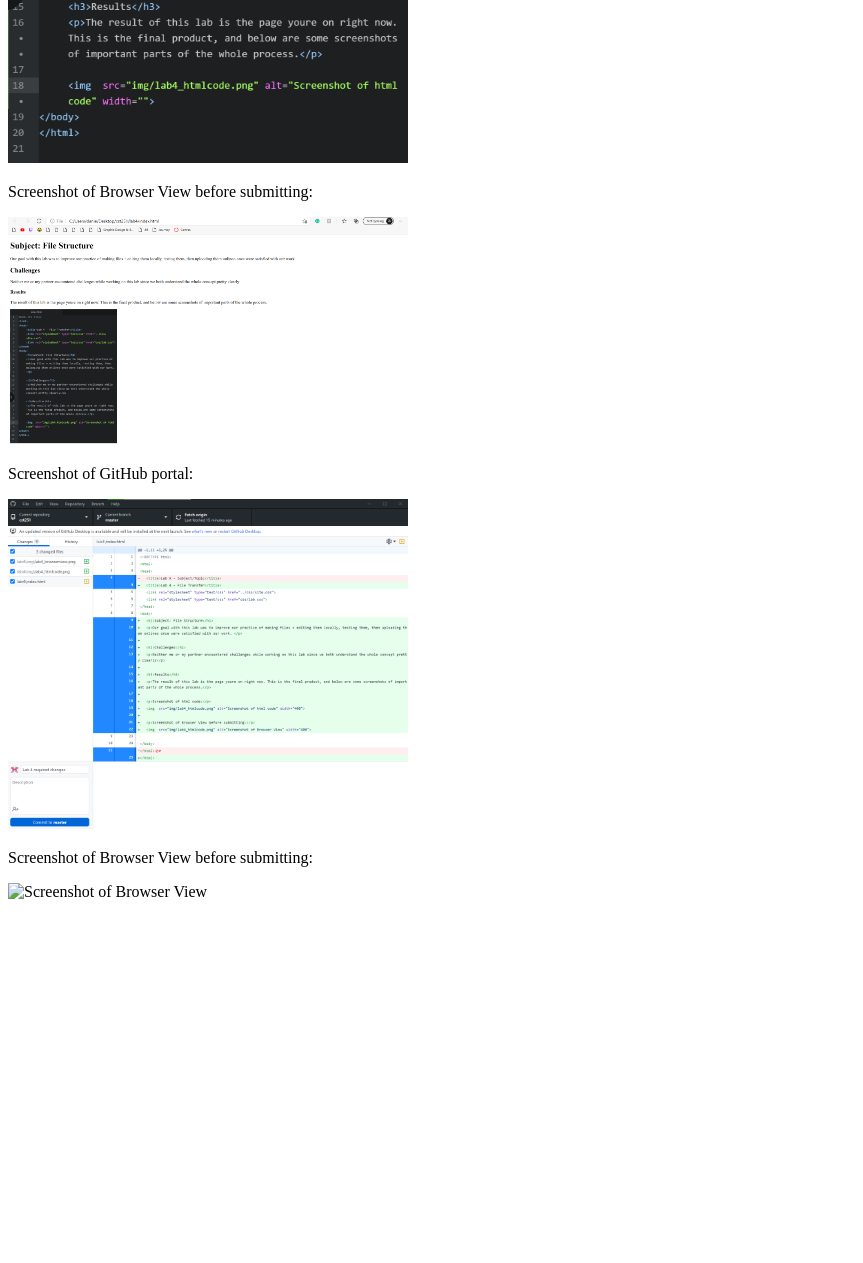
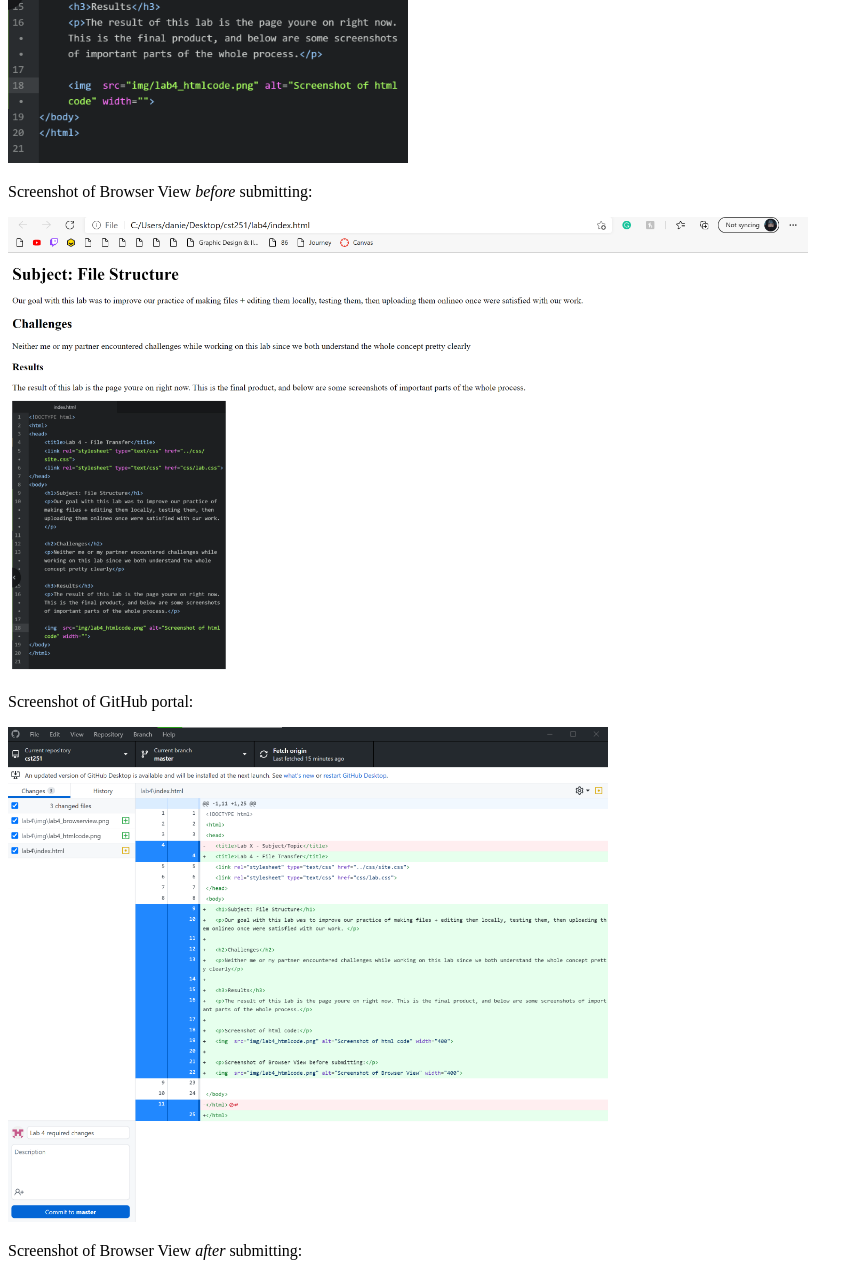
Before and after one commit to dbonilla918/cst251, a plain HTML site: page lab4/index.html in a window 1280 px wide. Shown: the part 649-1912 px from the top of the page, without its empty margins (0-863 px from the left). Before the commit the page ends 1558 px from the top, so only its background shows below. Drawn offline with Linux system fonts and the light colour scheme.

Commit message:
Lab 4 - update

```diff
--- a/lab4/index.html
+++ b/lab4/index.html
@@ -18,14 +18,14 @@
 	<p>Screenshot of html code:</p>
 	<img  src="img/lab4_htmlcode.png" alt="Screenshot of html code" width="400">
 
-	<p>Screenshot of Browser View before submitting:</p>
-	<img  src="img/lab4_browserview.png" alt="Screenshot of Browser View" width="400">
+	<p>Screenshot of Browser View <em>before</em> submitting:</p>
+	<img  src="img/lab4_browserview.png" alt="Screenshot of Browser View" width="800">
 
 	<p>Screenshot of GitHub portal:</p>
-	<img  src="img/lab4_githubchanges.png" alt="Screenshot of GitHub changes" width="400">
+	<img  src="img/lab4_githubchanges.png" alt="Screenshot of GitHub changes" width="600">
 
-	<p>Screenshot of Browser View before submitting:</p>
-	<img  src="img/lab4_.png" alt="Screenshot of Browser View" width="400">
+	<p>Screenshot of Browser View <em>after</em> submitting:</p>
+	<img  src="img/lab4_finalview.png" alt="Screenshot of Final View" width="800">
 
 </body>
 </html>
```
Also changed, not shown: lab4/img/lab4_finalview.png (added).
